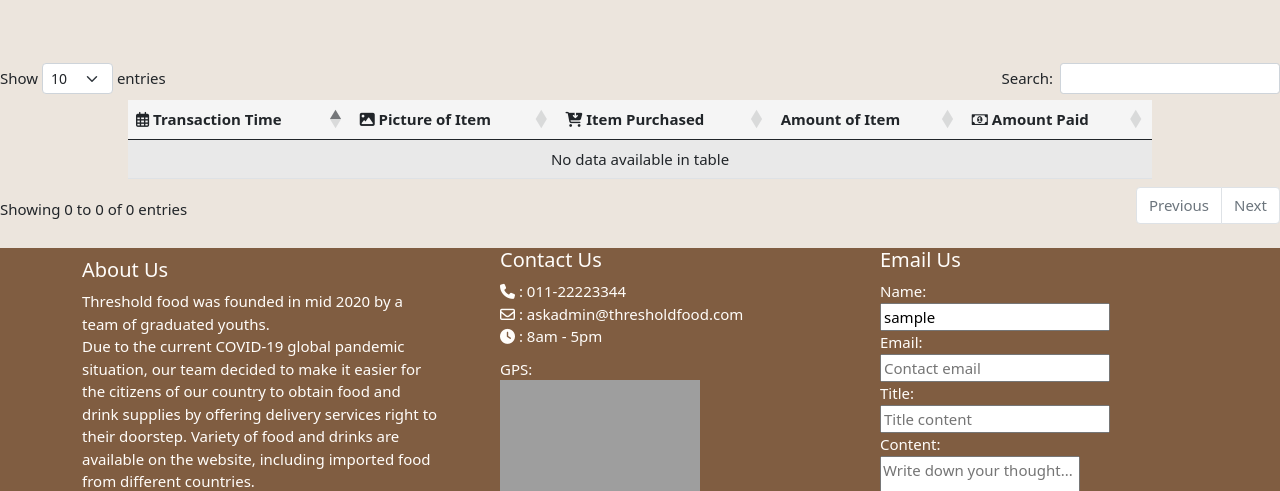
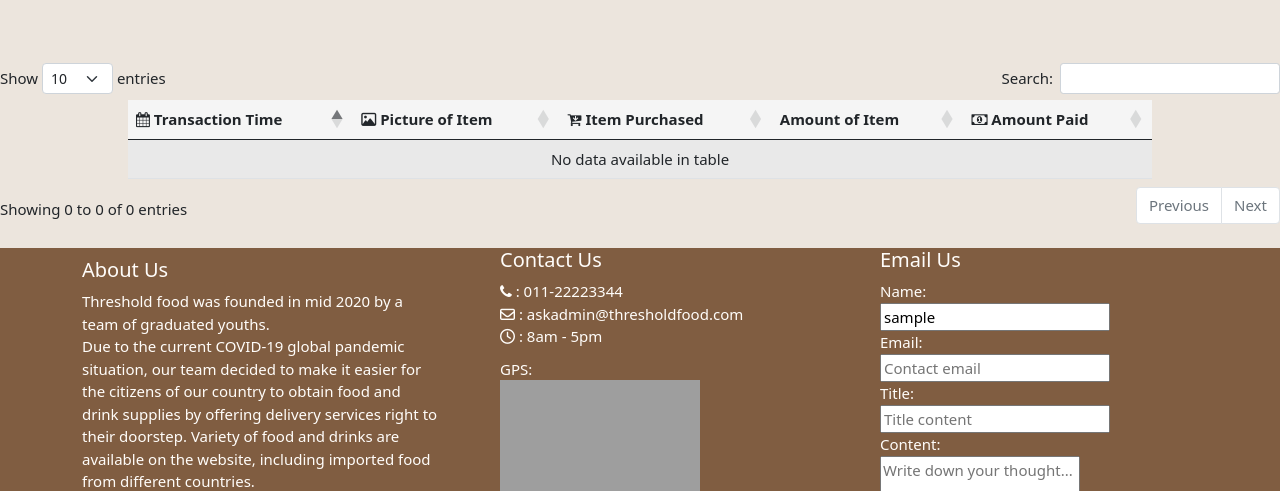
Before and after one commit to Stephen-Sim/threshold_food, a PHP site: page /user/history.php in a window 1280 px wide. Shown: the part 261-752 px from the top of the page. Run offline with PHP 8.4, Linux system fonts and the light colour scheme; the visitor is signed in with stand-in values (Sample User, id 1); data that the repository does not hold is empty; some libraries are stand-ins or nearby versions; grey boxes are pictures that could not be loaded.

Commit message:
add file

```diff
--- a/server/database.php
+++ b/server/database.php
@@ -1,5 +1,5 @@
 <?php
-	error_reporting(0);
+	//error_reporting(0);
 	$dbHost = "localHost";
 	$dbUser = "root";
 	$dbPass = "";
--- a/user/history.php
+++ b/user/history.php
@@ -152,9 +152,9 @@ require_once "./userLoginProcess.php";
 			 margin-right: auto;overflow-x: auto;">
 			<thead>
 			  	<tr>
-			  		<th scope="col"><i class='far fa-calendar-alt'></i> Transaction Time</th>
-			  		<th scope="col"><i class="fas fa-image"></i> Picture of Item</th>
-			  		<th scope="col"><i class="fas fa-cart-arrow-down"></i> Item Purchased</th>
+			  		<th scope="col"><i class='fa fa-calendar'></i> Transaction Time</th>
+			  		<th scope="col"><i class="fa fa-image"></i> Picture of Item</th>
+			  		<th scope="col"><i class="fa fa-cart-arrow-down"></i> Item Purchased</th>
 			  		<th scope="col"> Amount of Item</th>
 			  		<th scope="col"><i class="fa fa-money"></i> Amount Paid</th>
 			  	</tr>
@@ -199,12 +199,12 @@ require_once "./userLoginProcess.php";
 			<!-- Display Contact Us -->
 			<div class="col-md-4 footerBox2 col-sm-12" >
 				<h5 class="footerTitle">Contact Us</h5>
-				<span><i class="fas fa-phone"></i> : 011-22223344</span>
-				<br>
-				<span><i class="far fa-envelope"></i> : askadmin@thresholdfood.com</span>
-				<br>
-				<span><i class="fas fa-clock"></i> : 8am - 5pm</span>
-				<br>
+		        <span><i class="fa fa-phone" aria-hidden="true"></i> : 011-22223344</span>
+		        <br>
+		        <span><i class="fa fa-envelope-o" aria-hidden="true"></i> : askadmin@thresholdfood.com</span>
+		        <br>
+		        <span><i class="fa fa-clock-o"></i> : 8am - 5pm</span>
+		        <br>
 				<div  class="location">
 					<span class="GPSclass">GPS: </span>
 					<div style="max-width: 200px;height: auto;">
--- a/user/main.php
+++ b/user/main.php
@@ -557,11 +557,11 @@ textarea {
       <!-- Display Contact Us -->
       <div class="col-md-4 footerBox2 col-sm-12" >
         <h5 class="footerTitle">Contact Us</h5>
-        <span><i class="fas fa-phone"></i> : 011-22223344</span>
+        <span><i class="fa fa-phone" aria-hidden="true"></i> : 011-22223344</span>
         <br>
-        <span><i class="far fa-envelope"></i> : askadmin@thresholdfood.com</span>
+        <span><i class="fa fa-envelope-o" aria-hidden="true"></i> : askadmin@thresholdfood.com</span>
         <br>
-        <span><i class="fas fa-clock"></i> : 8am - 5pm</span>
+        <span><i class="fa fa-clock-o"></i> : 8am - 5pm</span>
         <br>
         <div  class="location">
           <span class="GPSclass">GPS: </span>
```
Also changed, not shown: user/category.php (+19 -12 lines), user/transaction.php (+6 -6 lines), 1 other file.
